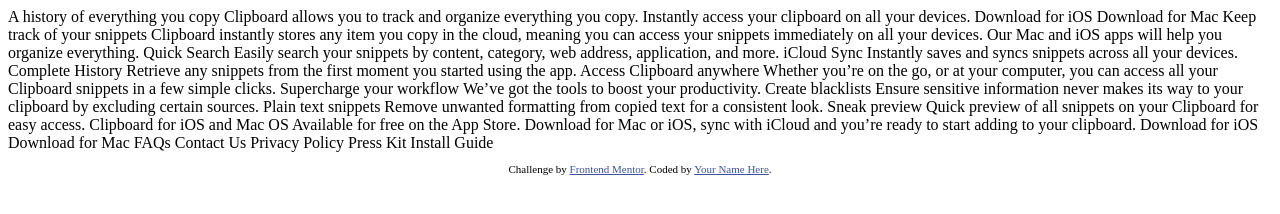
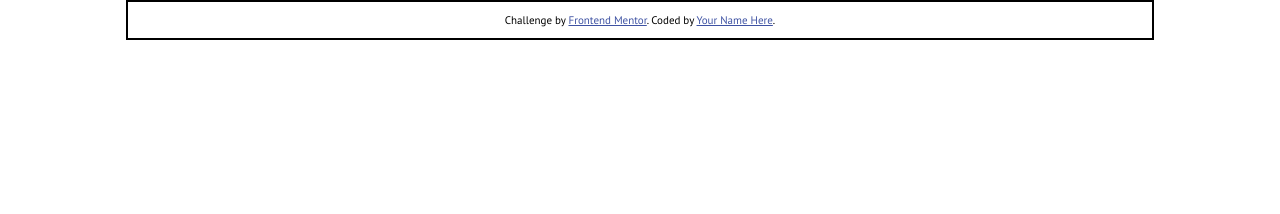
Before and after one commit to Xrr1357/clipboard-landing-page-master, a plain HTML site: page index.html in a window 1280 px wide. Drawn offline with Linux system fonts and the light colour scheme; a web font is replaced by a local one.

Commit message:
this is the initial starter version

```diff
--- a/index.html
+++ b/index.html
@@ -13,69 +13,14 @@
     .attribution { font-size: 11px; text-align: center; }
     .attribution a { color: hsl(228, 45%, 44%); }
   </style>
+  <link rel="stylesheet" href="styles.css" >
 </head>
+
+
 <body>
 
-  A history of everything you copy
 
-  Clipboard allows you to track and organize everything you
-  copy. Instantly access your clipboard on all your devices.
 
-  Download for iOS
-  Download for Mac
-
-  Keep track of your snippets
-
-  Clipboard instantly stores any item you copy in the cloud,
-  meaning you can access your snippets immediately on all your
-  devices. Our Mac and iOS apps will help you organize everything.
-
-  Quick Search
-
-  Easily search your snippets by content, category, web address, application, and more.
-
-  iCloud Sync
-
-  Instantly saves and syncs snippets across all your devices.
-
-  Complete History
-
-  Retrieve any snippets from the first moment you started using the app.
-
-  Access Clipboard anywhere
-
-  Whether you’re on the go, or at your computer, you can access all your Clipboard
-  snippets in a few simple clicks.
-
-  Supercharge your workflow
-
-  We’ve got the tools to boost your productivity.
-
-  Create blacklists
-
-  Ensure sensitive information never makes its way to your clipboard by excluding certain sources.
-
-  Plain text snippets
-
-  Remove unwanted formatting from copied text for a consistent look.
-
-  Sneak preview
-
-  Quick preview of all snippets on your Clipboard for easy access.
-
-  Clipboard for iOS and Mac OS
-
-  Available for free on the App Store. Download for Mac or iOS, sync with iCloud
-  and you’re ready to start adding to your clipboard.
-
-  Download for iOS
-  Download for Mac
-
-  FAQs
-  Contact Us
-  Privacy Policy
-  Press Kit
-  Install Guide
 
   <footer>
     <p class="attribution">
--- /dev/null
+++ b/styles.css
@@ -0,0 +1,27 @@
+/*font*/
+@import url('https://fonts.googleapis.com/css2?family=Bai+Jamjuree:ital,wght@0,200;0,300;0,400;0,500;0,600;0,700;1,200;1,300;1,400;1,500;1,600;1,700&family=DM+Sans:ital,opsz,wght@0,9..40,100..1000;1,9..40,100..1000&family=PT+Sans:ital,wght@0,400;0,700;1,400;1,700&display=swap');
+
+:root {
+
+/* primary */
+--Green-500: hsl(171, 66%, 44%) ;
+--Blue-100: hsl(233, 100%, 69%) ;
+
+
+/* Neutral */
+--Gray-700: hsl(210, 10%, 33%) ;
+--Gray-500: hsl(201, 11%, 66%) ;
+
+
+}
+
+
+
+body {
+
+    border: solid 2px;
+    max-width: 1024px;
+    margin: auto;
+    font-family: "Bai Jamjuree" , "PT Sans", sans-serif;
+    font-size: 18px;
+}
```
